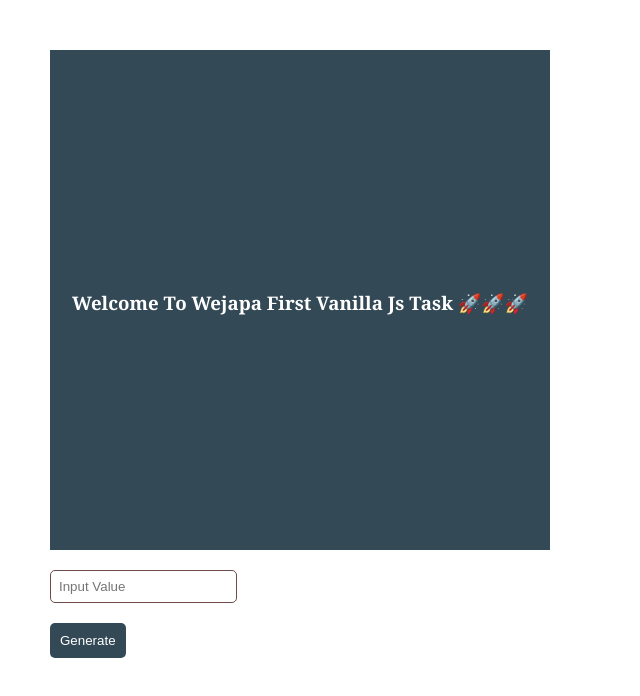
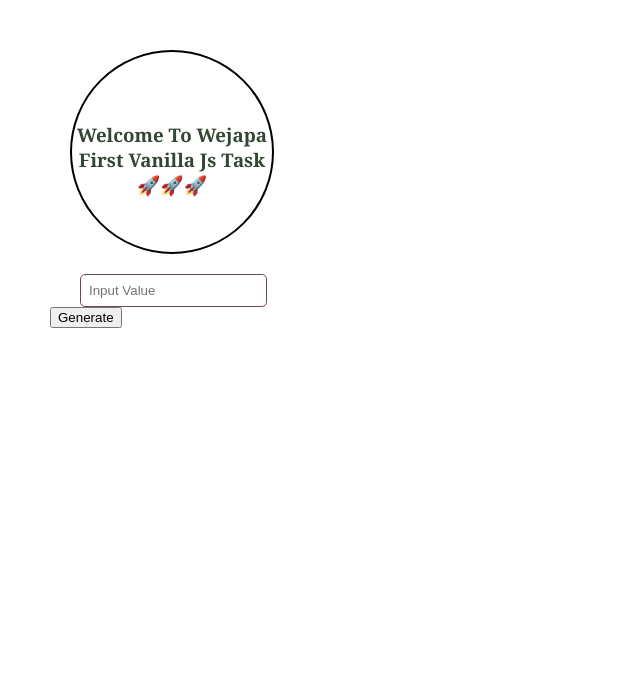
Before and after one commit to Elozino/Frontend-Vue, a plain HTML site: page index.html in a window 1280 px wide. Shown: the whole page, without its empty margins (0-640 px from the left). Drawn offline with Linux system fonts and the light colour scheme.

Commit message:
Update index.css

```diff
--- a/index.css
+++ b/index.css
@@ -1,33 +1,38 @@
 body{
     padding: 0px;
     margin: 50px;
+
 }
+
 #colorpad{
-    margin: 20px 0px;
-    width: 500px;
-    height: 500px;
-    background-color: #344956;
+    border: 2px solid black;
+    margin: 20px;
+    width: 200px;
+    height: 200px;
+    border-radius: 50%;
+    display: flex;
+    justify-content: center;
 }
 h3{
     font-family: Cambria, Cochin, Georgia, Times, 'Times New Roman', serif;
     text-transform: capitalize ;
-    color: #ffffff;
-    display: block;
+    color: rgb(51, 70, 51);
     text-align: center;
-    position: relative;
-    top: 30vh;
+    margin-top: 70px;
 }
 #randColor{
     border: 1px solid rgb(110, 74, 74);
     padding: 8px 0px;
     padding-left: 8px;
     border-radius: 5px;
+    margin-left: 30px;
 }
-#button{
-    margin: 20px 0px;
+#btn{
     background-color: #344956;
     color: #ffffff;
     border: none;
     border-radius: 5px;
     padding: 10px;
+    margin: 20px;
+    margin-left: 70px;
 }
```
